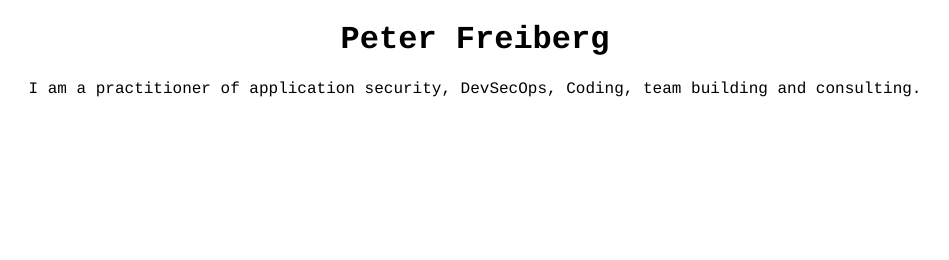
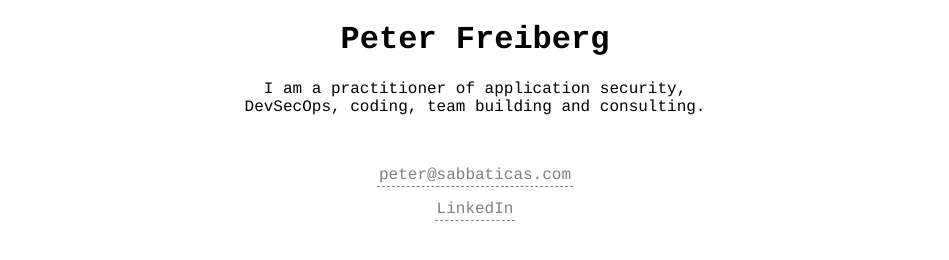
Before and after one commit to bergoinoz/bergoinoz.github.io, a plain HTML site: page index.html in a window 1280 px wide. Shown: the whole page, without its empty margins (165-1114 px from the left). Drawn offline with Linux system fonts and the light colour scheme.

Commit message:
Added contact details

```diff
--- a/index.html
+++ b/index.html
@@ -1,14 +1,29 @@
 <!DOCTYPE html>
 <html>
 <head>
+    <meta name="viewport" content="width=device-width, initial-scale=1.0">
     <style>
         body {font-family: courier, monospace;}
+        a {
+            color: grey;
+            text-decoration: none;
+            padding: 2px;
+            border-bottom: 1px dashed;
+        }
     </style>
 </head>
 <body>
 <h1 align="center"> Peter Freiberg </h1>
 <p align="center" width="50%">
-I  am a practitioner of application security, DevSecOps, Coding, team building and consulting.
+I  am a practitioner of application security, <br/>
+DevSecOps, coding, team building and consulting.
+</p>
+<br/>
+<p align="center" width="50%">
+ <a href="mailto:peter@sabaticas.com">peter@sabbaticas.com</a>
+</p>
+<p align="center" width="50%">
+ <a href="https://www.linkedin.com/in/peterfreiberg">LinkedIn</a>
 </p>
 </body>
 </html>
```
